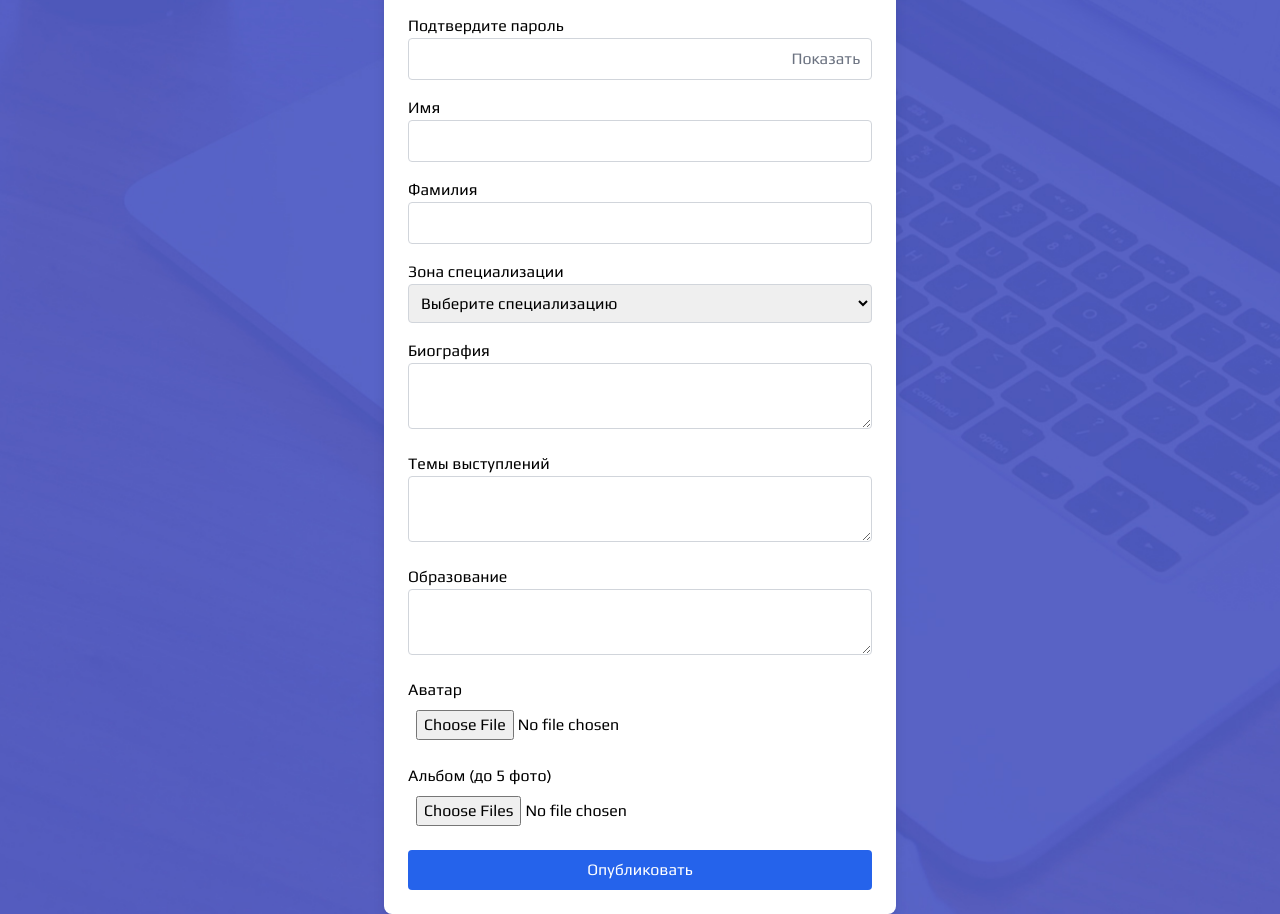
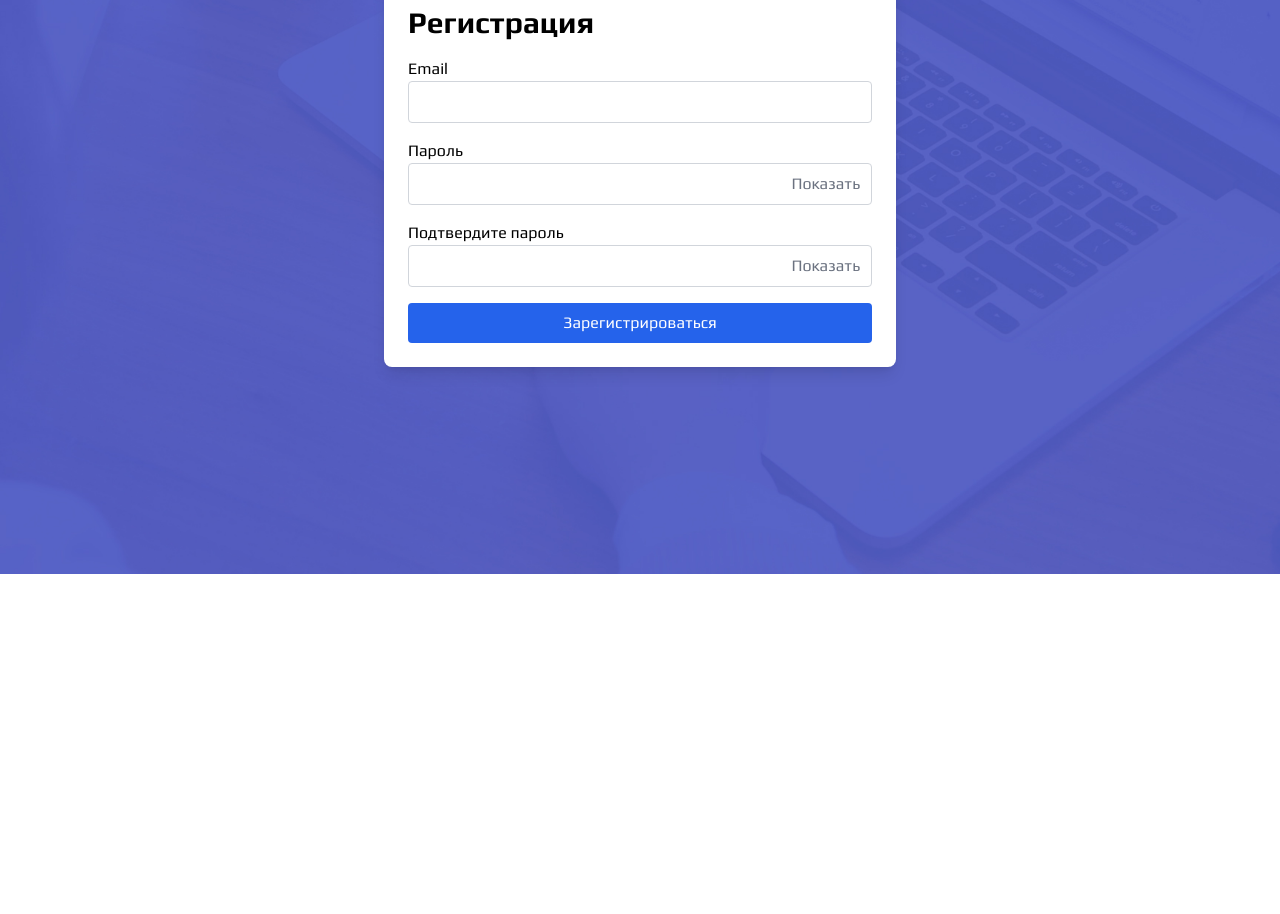
Before and after one commit to George499/pluginexpert, a Next.js app in the folder frontend/: page /auth/register in a window 1280 px wide. Shown: the part 226-1140 px from the top of the page. After the commit the page ends 800 px from the top, so only its background shows below. Built offline with nearby package versions, Linux system fonts and the light colour scheme.

Commit message:
register

```diff
--- a/frontend/app/auth/register/page.js
+++ b/frontend/app/auth/register/page.js
@@ -1,137 +1,87 @@
 "use client";
 
 import { useState } from "react";
+import { useRouter } from "next/navigation"; // Импортируем useRouter для редиректа
 
 export default function RegisterPage() {
-  const [username, setUsername] = useState("");
+  const [email, setEmail] = useState("");
   const [password, setPassword] = useState("");
   const [confirmPassword, setConfirmPassword] = useState("");
-  const [firstName, setFirstName] = useState("");
-  const [lastName, setLastName] = useState("");
-  const [specialization, setSpecialization] = useState("");
-  const [bio, setBio] = useState("");
-  const [speechTopics, setSpeechTopics] = useState("");
-  const [education, setEducation] = useState("");
-  const [avatar, setAvatar] = useState(null);
-  const [album, setAlbum] = useState([]);
   const [error, setError] = useState("");
 
-  // Состояния для управления видимостью пароля
   const [passwordVisible, setPasswordVisible] = useState(false);
   const [confirmPasswordVisible, setConfirmPasswordVisible] = useState(false);
 
-  const handleAvatarChange = (e) => setAvatar(e.target.files[0]);
-  const handleAlbumChange = (e) => setAlbum([...e.target.files]);
+  const router = useRouter(); // Создаем экземпляр роутера
 
-  // Валидация пароля
   const validatePassword = () => {
     const passwordRegex = /^(?=.*[A-Z])(?=.*\d).{6,}$/;
     if (!passwordRegex.test(password)) {
       setError(
-        "Пароль должен быть минимум 6 символов, с одной заглавной буквой и одной цифрой."
+        "Пароль должен быть минимум 6 символов, содержать одну заглавную букву и одну цифру."
       );
       return false;
     }
     if (password !== confirmPassword) {
-      setError("Пароли не совпадают");
+      setError("Пароли не совпадают.");
       return false;
     }
     setError("");
     return true;
   };
 
-  // Логирование данных FormData
-  const logFormData = (formData) => {
-    for (let pair of formData.entries()) {
-      console.log(pair[0] + ": " + pair[1]);
-    }
-  };
-
-  // Отправка данных на сервер
   const handleSubmit = async (e) => {
     e.preventDefault();
 
-    // Валидация пароля
     if (!validatePassword()) return;
 
-    // Формируем данные для отправки
-    const formData = new FormData();
-
-    // Создаем объект data для отправки
-    formData.append("data[username]", username);
-    formData.append("data[password]", password);
-    formData.append("data[firstName]", firstName);
-    formData.append("data[lastName]", lastName);
-    formData.append("data[specialization]", specialization);
-    formData.append("data[bio]", bio);
-    formData.append("data[speechTopics]", speechTopics);
-    formData.append("data[education]", education);
-
-    // Добавление аватара
-    if (avatar) {
-      formData.append("data[avatar]", avatar);
-    } else {
-      setError("Пожалуйста, загрузите аватар.");
-      return;
-    }
-
-    // Добавление альбома (до 5 фото)
-    if (album.length > 0) {
-      album.forEach((file, index) => {
-        formData.append(`data[album][${index}]`, file);
-      });
-    } else {
-      setError("Пожалуйста, загрузите фотографии.");
-      return;
-    }
-
-    // Логируем данные перед отправкой
-    logFormData(formData);
-
     try {
-      // Отправка данных на сервер
       const response = await fetch(
-        "https://admin.pluginexpert.ru/api/speakers",
+        "https://admin.pluginexpert.ru/api/auth/local/register",
         {
           method: "POST",
-          body: formData,
+          headers: {
+            "Content-Type": "application/json",
+          },
+          body: JSON.stringify({
+            username: email.split("@")[0], // Уникальное имя пользователя на основе email
+            email: email,
+            password: password,
+          }),
         }
       );
 
-      const result = await response.json(); // Получаем результат из ответа
+      const result = await response.json();
 
       if (response.ok) {
         alert("Регистрация успешна!");
+
+        // После успешной регистрации редиректим на страницу логина
+        router.push("/auth/signin"); // Переход на страницу логина
       } else {
-        // Логируем ошибку и отображаем сообщение
-        console.log(result);
-        setError(result.message || "Произошла ошибка при регистрации");
+        setError(result.error.message || "Произошла ошибка при регистрации.");
       }
     } catch (error) {
-      // Логируем ошибку, если что-то пошло не так при запросе
       console.error("Ошибка при отправке данных:", error);
-      setError("Ошибка при отправке данных. Пожалуйста, попробуйте еще раз.");
+      setError("Ошибка при отправке данных. Попробуйте ещё раз.");
     }
   };
 
   return (
     <div className="min-h-screen w-full bg-[url('/images/bkground_1.png')] bg-cover bg-center flex justify-center items-center">
       <div className="w-full max-w-lg p-6 bg-white rounded-lg shadow-lg text-black">
-        <h1 className="text-3xl font-bold mb-4 justify-self-center">
-          Форма регистрации
-        </h1>
+        <h1 className="text-3xl font-bold mb-4">Регистрация</h1>
         {error && <div className="text-red-500 mb-4">{error}</div>}
-        <form onSubmit={handleSubmit} className="space-y-4 ">
-          {/* Логин и Пароль */}
+        <form onSubmit={handleSubmit} className="space-y-4">
           <div>
-            <label htmlFor="username" className="block">
-              Логин
+            <label htmlFor="email" className="block">
+              Email
             </label>
             <input
-              type="text"
-              id="username"
-              value={username}
-              onChange={(e) => setUsername(e.target.value)}
+              type="email"
+              id="email"
+              value={email}
+              onChange={(e) => setEmail(e.target.value)}
               className="w-full p-2 border border-gray-300 rounded"
               required
             />
@@ -185,127 +135,12 @@ export default function RegisterPage() {
             </div>
           </div>
 
-          {/* Личные данные */}
-          <div>
-            <label htmlFor="firstName" className="block">
-              Имя
-            </label>
-            <input
-              type="text"
-              id="firstName"
-              value={firstName}
-              onChange={(e) => setFirstName(e.target.value)}
-              className="w-full p-2 border border-gray-300 rounded"
-              required
-            />
-          </div>
-
-          <div>
-            <label htmlFor="lastName" className="block">
-              Фамилия
-            </label>
-            <input
-              type="text"
-              id="lastName"
-              value={lastName}
-              onChange={(e) => setLastName(e.target.value)}
-              className="w-full p-2 border border-gray-300 rounded"
-              required
-            />
-          </div>
-
-          <div>
-            <label htmlFor="specialization" className="block">
-              Зона специализации
-            </label>
-            <select
-              id="specialization"
-              value={specialization}
-              onChange={(e) => setSpecialization(e.target.value)}
-              className="w-full p-2 border border-gray-300 rounded"
-              required
-            >
-              <option value="">Выберите специализацию</option>
-              {/* Добавьте реальные данные */}
-              <option value="Маркетинг">Маркетинг</option>
-              <option value="Разработка">Разработка</option>
-            </select>
-          </div>
-
-          <div>
-            <label htmlFor="bio" className="block">
-              Биография
-            </label>
-            <textarea
-              id="bio"
-              value={bio}
-              onChange={(e) => setBio(e.target.value)}
-              className="w-full p-2 border border-gray-300 rounded"
-              required
-            />
-          </div>
-
-          <div>
-            <label htmlFor="speechTopics" className="block">
-              Темы выступлений
-            </label>
-            <textarea
-              id="speechTopics"
-              value={speechTopics}
-              onChange={(e) => setSpeechTopics(e.target.value)}
-              className="w-full p-2 border border-gray-300 rounded"
-              required
-            />
-          </div>
-
-          <div>
-            <label htmlFor="education" className="block">
-              Образование
-            </label>
-            <textarea
-              id="education"
-              value={education}
-              onChange={(e) => setEducation(e.target.value)}
-              className="w-full p-2 border border-gray-300 rounded"
-              required
-            />
-          </div>
-
-          {/* Загрузка фото */}
-          <div>
-            <label htmlFor="avatar" className="block">
-              Аватар
-            </label>
-            <input
-              type="file"
-              id="avatar"
-              onChange={handleAvatarChange}
-              className="w-full p-2"
-              required
-            />
-          </div>
-
-          <div>
-            <label htmlFor="album" className="block">
-              Альбом (до 5 фото)
-            </label>
-            <input
-              type="file"
-              id="album"
-              onChange={handleAlbumChange}
-              multiple
-              className="w-full p-2"
-              accept="image/*"
-              required
-            />
-          </div>
-
           <div>
             <button
               type="submit"
               className="w-full p-2 bg-blue-600 text-white rounded"
             >
-              Опубликовать
+              Зарегистрироваться
             </button>
           </div>
         </form>
--- a/frontend/app/auth/signin/page.js
+++ b/frontend/app/auth/signin/page.js
@@ -1,13 +1,17 @@
 "use client";
 
 import { useState } from "react";
+import { useRouter } from "next/navigation"; // Используем новый хук из next/navigation
 
 export default function LoginPage() {
   const [username, setUsername] = useState("");
   const [password, setPassword] = useState("");
   const [error, setError] = useState("");
+  const [passwordVisible, setPasswordVisible] = useState(false); // Состояние для видимости пароля
 
-  // Валидация пароля (можно добавить более строгую логику в зависимости от требований)
+  const router = useRouter(); // Инициализируем роутер
+
+  // Валидация пароля
   const validatePassword = () => {
     if (!password) {
       setError("Пароль не может быть пустым");
@@ -24,13 +28,13 @@ export default function LoginPage() {
 
     // Формируем данные для отправки
     const formData = new FormData();
-    formData.append("username", username);
+    formData.append("identifier", username); // Для Strapi используем "identifier" для логина
     formData.append("password", password);
 
     try {
       // Отправка данных на сервер
       const response = await fetch(
-        "https://admin.pluginexpert.ru/api/auth/login",
+        "https://admin.pluginexpert.ru/api/auth/local",
         {
           method: "POST",
           body: formData,
@@ -40,9 +44,11 @@ export default function LoginPage() {
       const result = await response.json();
 
       if (response.ok) {
-        alert("Вход успешен!");
-        // После успешного входа, можно перенаправить пользователя, например, на страницу профиля
-        // window.location.href = '/profile';
+        // Сохраняем JWT токен в localStorage (или context)
+        localStorage.setItem("authToken", result.jwt);
+
+        // Редирект на страницу dashboard
+        router.push("/dashboard");
       } else {
         setError(result.message || "Неверный логин или пароль");
       }
@@ -78,14 +84,23 @@ export default function LoginPage() {
             <label htmlFor="password" className="block">
               Пароль
             </label>
+            <div className="relative">
               <input
-              type="password"
+                type={passwordVisible ? "text" : "password"} // Меняем тип поля в зависимости от состояния
                 id="password"
                 value={password}
                 onChange={(e) => setPassword(e.target.value)}
                 className="w-full p-2 border border-gray-300 rounded"
                 required
               />
+              <button
+                type="button"
+                onClick={() => setPasswordVisible(!passwordVisible)} // Переключаем видимость пароля
+                className="absolute top-1/2 right-3 transform -translate-y-1/2 text-gray-500"
+              >
+                {passwordVisible ? "Скрыть" : "Показать"}
+              </button>
+            </div>
           </div>
 
           {/* Кнопка отправки */}
```
Lines whose indentation alone changed are shown as unchanged.
